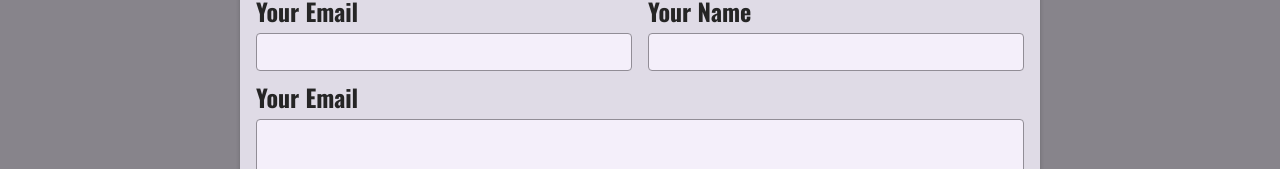
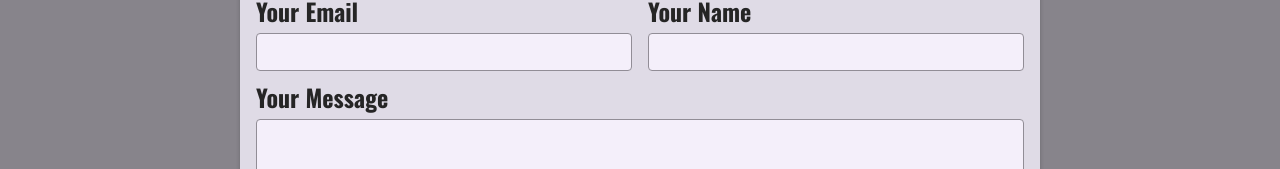
Before and after one commit to imgeekabhi/NextBlog, a Next.js app: page /contact in a window 1280 px wide. Shown: the part 285-454 px from the top of the page. Built offline with nearby package versions, Linux system fonts and the light colour scheme.

Commit message:
change input field message

```diff
--- a/Components/Contact/ContactForm.js
+++ b/Components/Contact/ContactForm.js
@@ -96,7 +96,7 @@ const ContactForm = () => {
           </div>
         </div>
         <div className={styles.control}>
-          <label htmlFor="message">Your Email</label>
+          <label htmlFor="message">Your Message</label>
           <textarea id="message" rows={`5`} required ref={messageInputRef} />
         </div>
         <div className={styles.actions}>
```
